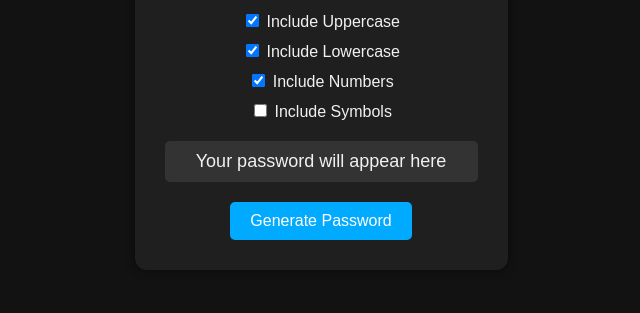
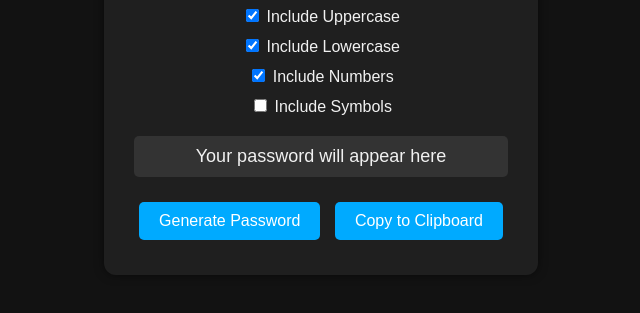
Before and after one commit to CosMoxTheLegend/PasswordGenerator, a plain HTML site: page index.html in a window 1280 px wide. Shown: the part 339-652 px from the top of the page, without its empty margins (319-959 px from the left). Drawn offline with Linux system fonts and the light colour scheme.

Commit message:
tried adding a copy to clipboard feature

```diff
--- a/index.html
+++ b/index.html
@@ -42,6 +42,7 @@
       background: #00aaff;
       color: white;
       cursor: pointer;
+      margin: 5px;
     }
     button:hover {
       background: #0077cc;
@@ -67,6 +68,7 @@
     <div class="output" id="result">Your password will appear here</div>
 
     <button onclick="generatePassword()">Generate Password</button>
+    <button onclick="copyToClipboard()">Copy to Clipboard</button>
   </div>
 
   <script>
@@ -105,6 +107,15 @@
       }
       document.getElementById("result").textContent = password;
     }
+
+    function copyToClipboard() {
+      const result = document.getElementById("result").textContent;
+      if (result && result !== "Your password will appear here" && result !== "Select at least one character set.") {
+        navigator.clipboard.writeText(result).then(() => {
+          alert("Password copied to clipboard!");
+        });
+      }
+    }
   </script>
 </body>
 </html>
```
